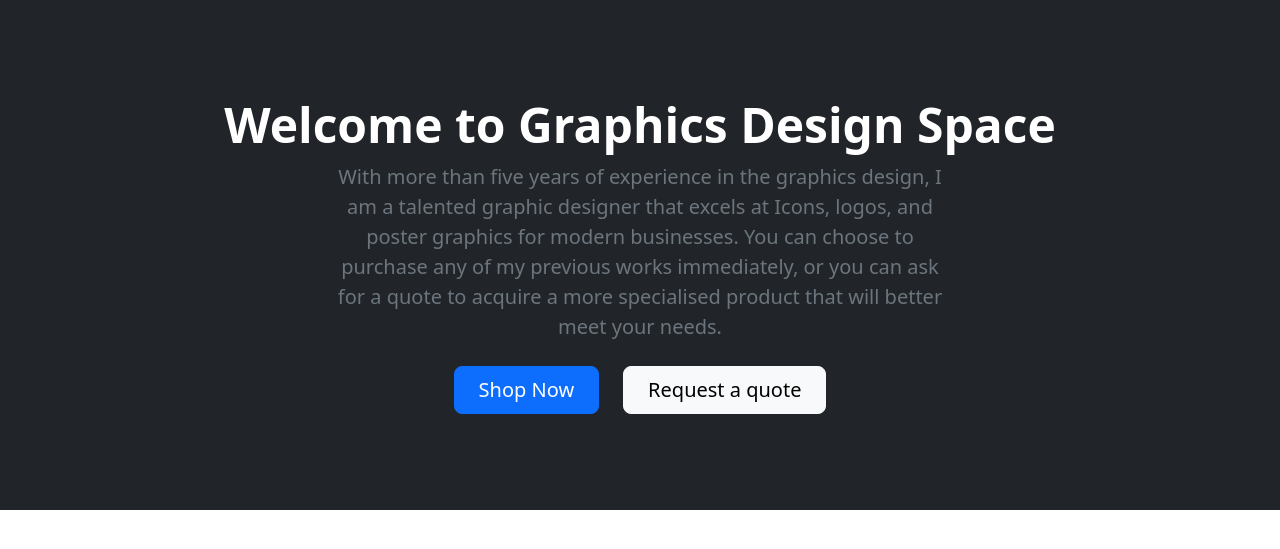
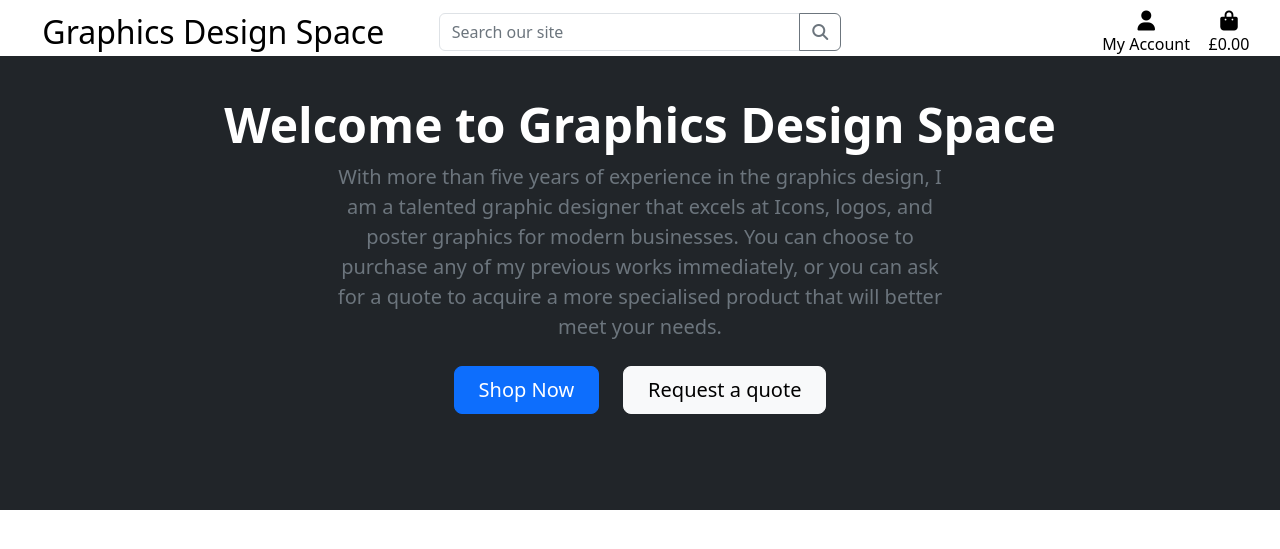
Before and after one commit to Awoyalejohn/GDS, a Django app: page / in a window 1280 px wide. Shown: the top 549 px of the page. Run offline with Django 4.2, Linux system fonts and the light colour scheme; some libraries are stand-ins or nearby versions.

Commit message:
Add main navigation for larger screens

```diff
--- a/home/templates/home/index.html
+++ b/home/templates/home/index.html
@@ -17,7 +17,7 @@
           </p>
           <div class="d-grid gap-2 d-sm-flex justify-content-sm-center">
             <button type="button" class="btn btn-primary btn-lg px-4 me-sm-3">Shop Now</button>
-          <button type="button" class="btn btn-light btn-lg px-4">Request a quote</button>
+            <button type="button" class="btn btn-light btn-lg px-4">Request a quote</button>
           </div>
         </div>
       </div>
--- a/templates/base.html
+++ b/templates/base.html
@@ -13,11 +13,66 @@
 
   <!-- Bootstrap CSS -->
   <link href="https://cdn.jsdelivr.net/npm/bootstrap@5.2.0/dist/css/bootstrap.min.css" rel="stylesheet" integrity="sha384-gH2yIJqKdNHPEq0n4Mqa/HGKIhSkIHeL5AyhkYV8i59U5AR6csBvApHHNl/vI1Bx" crossorigin="anonymous">
+  <!-- Font Awesome -->
+  <link rel="stylesheet" href="https://cdnjs.cloudflare.com/ajax/libs/font-awesome/6.1.1/css/all.min.css" integrity="sha512-KfkfwYDsLkIlwQp6LFnl8zNdLGxu9YAA1QvwINks4PhcElQSvqcyVLLD9aMhXd13uQjoXtEKNosOWaZqXgel0g==" crossorigin="anonymous" referrerpolicy="no-referrer" />
   <!-- Bootstrap JS and Popper -->
   <script src="https://cdn.jsdelivr.net/npm/bootstrap@5.2.0/dist/js/bootstrap.bundle.min.js" integrity="sha384-A3rJD856KowSb7dwlZdYEkO39Gagi7vIsF0jrRAoQmDKKtQBHUuLZ9AsSv4jD4Xa" crossorigin="anonymous"></script>
 </head>
 
 <body>
+  <header class="container-fluid fixed-top">
+    <!-- Main large screen navbar -->
+    <div id="topnav" class="row bg-white pt-lg-2 d-none d-lg-flex">
+      <div class="col-12 col-lg-4 my-auto py-1 py-lg-0 text-center text-lg-left">
+        <a href="#" class="nav-link main-logo-link">
+          <h2 class="logo-font text-black my-0">
+            Graphics Design Space
+          </h2>
+        </a>
+      </div>
+      <div class="col-12 col-lg-4 my-auto py-1 py-lg-0">
+        <form method="" action="">
+          <!--bootstrap button form addon-->
+          <div class="input-group w-100">
+            <input class="form-control border border-black" type="text" name="" placeholder="Search our site">
+            <button class="btn btn-outline-secondary" type="submit" id="button-addon2">
+              <span class="icon">
+              <i class="fas fa-search"></i>
+              </span>
+           </button>
+          </div>
+        </form>
+      </div>
+      <div class="col-12 col-lg-4 my-auto py-1 py-lg-0">
+        <ul class="d-flex justify-content-end my-0">
+          <li class="list-inline-item dropdown" style="margin-right: 5%">
+            <a class="text-black nav-link" href="#" id="user-options" data-bs-toggle="dropdown" aria-haspopup="true" aria-expanded="false">
+              <div class="text-center">
+                <div><i class="fas fa-user fa-lg"></i></div>
+                <p class="my-0">My Account</p>
+              </div>
+            </a>
+            <div class="dropdown-menu border-0" aria-labelledby="user-options">
+              <a href="#" class="dropdown-item">Register</a>
+              <a href="#" class="dropdown-item">Login</a>
+            </div>
+          </li>
+          <li class="list-inline-item" style="margin-right: 5%">
+            <a class="text-black nav-link" href="#">
+              <div class="text-center">
+                <div><i class="fas fa-shopping-bag fa-lg"></i></div>
+                <p class="my-0">£0.00</p>
+              </div>
+            </a>
+          </li>
+        </ul>
+      </div>
+    </div>
+    <!-- end/ Main large screen navbar -->
+
+  </header>
+
+
   {% block content %}
   {% endblock %}
 </body>
```
